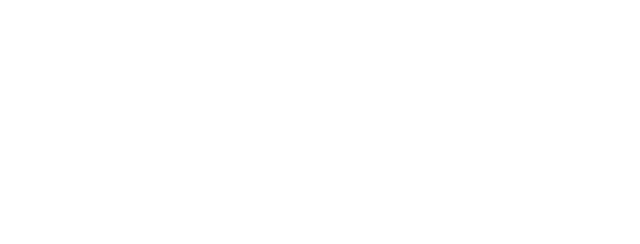
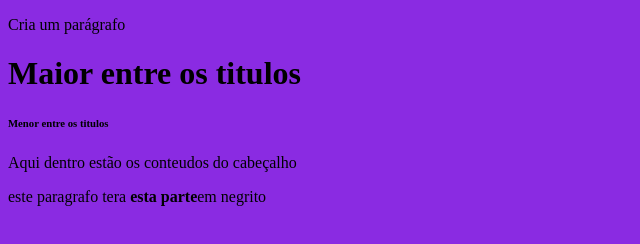
Before and after one commit to JuliaMFranca/1P-1A, a plain HTML site: page index.html in a window 1280 px wide. Shown: the whole page, without its empty margins (0-640 px from the left). Drawn offline with Linux system fonts and the light colour scheme.

Commit message:
Add files via upload

```diff
--- a/index.html
+++ b/index.html
@@ -4,8 +4,15 @@
     <meta charset="UTF-8">
     <meta name="viewport" content="width=device-width, initial-scale=1.0">
     <title>Document</title>
+    <link rel="stylesheet" href="style.css">
 </head>
 <body>
-
+    <p>Cria um parágrafo</p>
+    <h1>Maior entre os titulos</h1>
+    <h6>Menor entre os titulos</h6>
+    <header>
+        <p>Aqui dentro estão os conteudos do cabeçalho</p>
+        <p>este paragrafo tera <b>esta parte</b>em negrito</p>
+    </header>
 </body>
 </html>
--- /dev/null
+++ b/style.css
@@ -0,0 +1,3 @@
+body{
+    background-color: blueviolet;
+}
```
